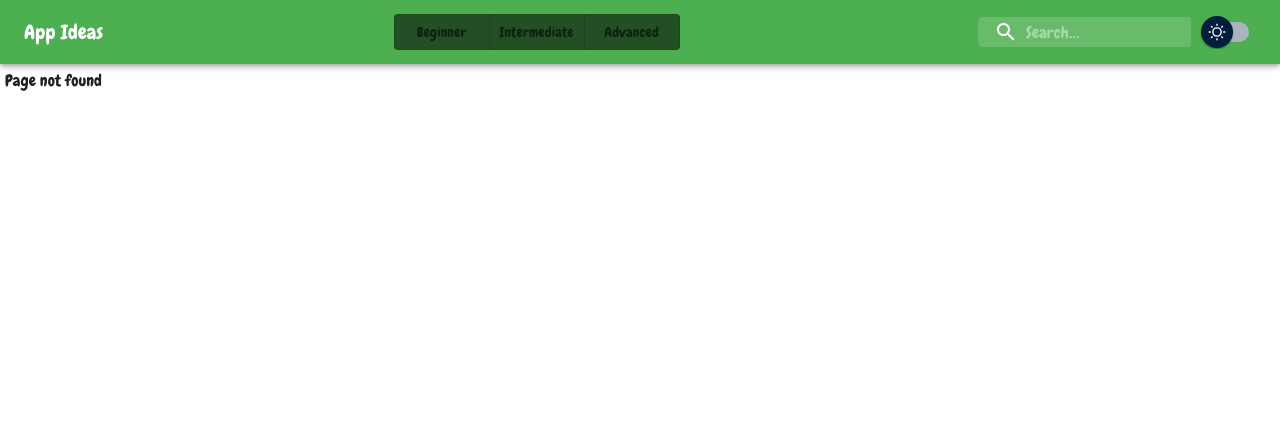
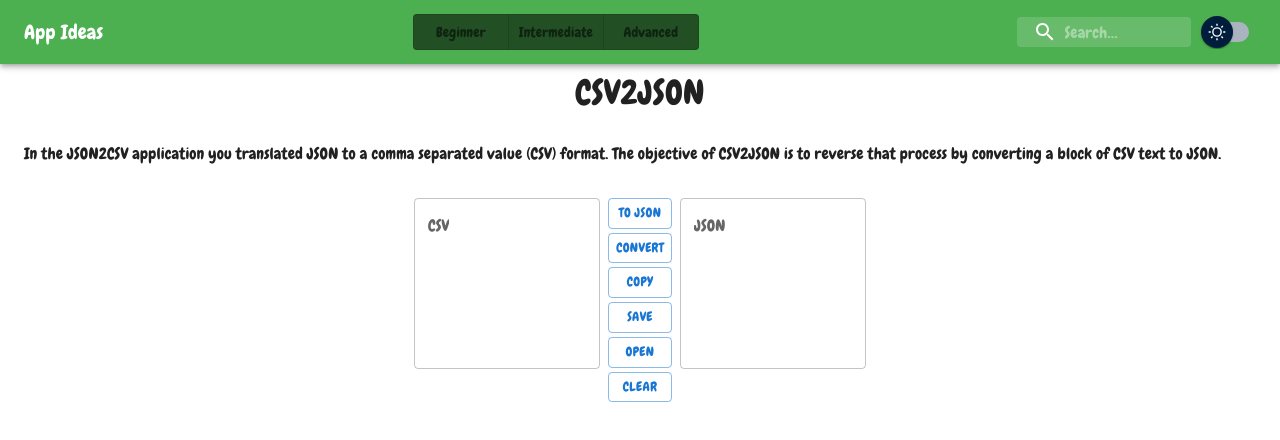
Before and after one commit to boskoa/app-ideas-collection, a React (Create React App) app: page /csv2json in a window 1280 px wide. Before the commit this address had no page. Shown: the top 440 px of the page. Built offline with nearby package versions, Linux system fonts and the light colour scheme.

Commit message:
Completing CSV2JSON

```diff
--- a/src/App.js
+++ b/src/App.js
@@ -5,6 +5,7 @@ import MyAppBar from "./components/MyAppBar";
 import Provider from "./Provider";
 import CauseEffect from "./projects/beginner/CauseEffect";
 import JSON2CSV from "./projects/beginner/JSON2CSV";
+import CSV2JSON from "./projects/beginner/CSV2JSON";
 
 const Bin2Dec = lazy(() => import("./projects/beginner/Bin2Dec"));
 const BorderRadiusPreviewer = lazy(() =>
@@ -54,6 +55,7 @@ const App = () => {
         />
         <Route path="/causeeffect" element={<CauseEffect />} />
         <Route path="/json2csv" element={<JSON2CSV />} />
+        <Route path="/csv2json" element={<CSV2JSON />} />
         <Route path="/" element={<Home />} />
         <Route
           path="*"
--- a/src/applications.js
+++ b/src/applications.js
@@ -41,4 +41,11 @@ export const apps = [
     id: 5,
     level: "beginner",
   },
+  {
+    name: "CSV2JSON",
+    description:
+      "In the JSON2CSV application you translated JSON to a comma separated value (CSV) format. The objective of CSV2JSON is to reverse that process by converting a block of CSV text to JSON.",
+    id: 6,
+    level: "beginner",
+  },
 ];
--- /dev/null
+++ b/src/projects/beginner/CSV2JSON/InfoBox.js
@@ -0,0 +1,28 @@
+import { Slide, Typography } from "@mui/material";
+
+const InfoBox = ({ text, color, on }) => {
+  return (
+    <Slide
+      sx={{
+        position: "absolute",
+        left: 15,
+        bottom: 10,
+        zIndex: 2,
+        color: color,
+        p: 2,
+        border: 1,
+        borderColor: color,
+        borderRadius: "10px",
+        boxShadow: 5,
+      }}
+      direction="right"
+      in={on}
+      mountOnEnter
+      unmountOnExit
+    >
+      <Typography>{text}</Typography>
+    </Slide>
+  );
+};
+
+export default InfoBox;
--- /dev/null
+++ b/src/projects/beginner/CSV2JSON/index.js
@@ -0,0 +1,247 @@
+/* eslint-disable indent */
+import { Button, Modal, Stack, TextField, Typography } from "@mui/material";
+import { useEffect, useRef, useState } from "react";
+import { apps } from "../../../applications";
+import InfoBox from "./InfoBox";
+import useJ2C from "./useJ2C";
+
+const CSV2JSON = () => {
+  const [direction, setDirection] = useState("JSON");
+  const { json, setJson, csv, setCsv, error, setError, clicked, setClicked } =
+    useJ2C(direction);
+  const [on, setOn] = useState(false);
+  const [text, setText] = useState("");
+  const [color, setColor] = useState("");
+  const [openModal, setOpenModal] = useState(false);
+  const [file, setFile] = useState(null);
+  const linkRef = useRef(null);
+
+  const app = apps[6];
+
+  const handleCopy = () => {
+    if (direction === "CSV") {
+      navigator.clipboard.writeText(csv);
+    }
+    if (direction === "JSON") {
+      navigator.clipboard.writeText(json);
+    }
+    setText("Copied!");
+    setColor("success.dark");
+    setOn(true);
+    const index = setTimeout(() => {
+      setOn(false);
+    }, 3000);
+    return () => clearTimeout(index);
+  };
+
+  const handleOpen = (e) => {
+    if (!e.target.files) {
+      setError("No file selected");
+      return;
+    }
+
+    if (e.target.files[0]) {
+      const reader = new FileReader();
+      reader.readAsText(e.target.files[0]);
+      reader.onload = function () {
+        if (direction === "CSV") {
+          try {
+            JSON.parse(reader.result);
+          } catch (err) {
+            setError(err.message);
+            setOpenModal(false);
+            const index = setTimeout(() => setError(""), 3500);
+            return () => clearTimeout(index);
+          }
+        }
+        setFile(reader.result);
+      };
+
+      reader.onerror = function () {
+        setError(reader.error);
+      };
+    }
+
+    return;
+  };
+
+  const handleSave = () => {
+    if (direction === "CSV" && csv.length < 1) {
+      setError("No CSV to save");
+      const index = setTimeout(() => setError(""), 3500);
+      return () => clearTimeout(index);
+    } else if (direction === "JSON" && json.length < 1) {
+      setError("No JSON to save");
+      const index = setTimeout(() => setError(""), 3500);
+      return () => clearTimeout(index);
+    } else {
+      const blob =
+        direction === "CSV"
+          ? new Blob([csv], {
+              type: "text/plain;charset=utf-8",
+            })
+          : new Blob([json], {
+              type: "text/plain;charset=utf-8",
+            });
+      linkRef.current.href = URL.createObjectURL(blob);
+      linkRef.current.download = "sample.txt";
+      URL.revokeObjectURL(linkRef.current.href);
+    }
+  };
+
+  useEffect(() => {
+    if (error) {
+      setText(error);
+      setColor("error.dark");
+      setOn(true);
+      const index = setTimeout(() => {
+        setOn(false);
+      }, 3000);
+      return () => clearTimeout(index);
+    }
+  }, [error]);
+
+  return (
+    <Stack sx={{ m: 1, position: "relative", height: "85vh" }}>
+      <InfoBox text={text} color={color} on={on} />
+      <Modal open={openModal} onClose={() => setOpenModal(false)}>
+        <Stack
+          sx={{
+            position: "absolute",
+            top: "50%",
+            left: "50%",
+            transform: "translate(-50%, -50%)",
+            width: 200,
+            bgcolor: "background.paper",
+            border: "2px solid #000",
+            boxShadow: 24,
+            p: 4,
+            gap: 2,
+          }}
+        >
+          <Button variant="contained" component="label">
+            <Typography>Select file</Typography>
+            <input onChange={handleOpen} type="file" hidden />
+          </Button>
+          <Button
+            variant="contained"
+            onClick={() => {
+              if (direction === "CSV") {
+                setJson(file);
+              } else {
+                setCsv(file);
+              }
+              setOpenModal(false);
+            }}
+          >
+            <Typography>Open</Typography>
+          </Button>
+        </Stack>
+      </Modal>
+      <Typography align="center" variant="h4" gutterBottom>
+        {app.name}
+      </Typography>
+      <Typography sx={{ m: 2 }} variant="body1" gutterBottom>
+        {app.description}
+      </Typography>
+      <Stack
+        sx={{
+          flexDirection: { xs: "column", sm: "row" },
+          alignItems: { xs: "center", sm: "start" },
+          justifyContent: { xs: "start", sm: "center" },
+          mt: 2,
+        }}
+      >
+        <TextField
+          multiline
+          value={csv}
+          label="CSV"
+          onChange={(e) => setCsv(e.target.value)}
+          minRows={6}
+          maxRows={10}
+        />
+        <Stack
+          direction={{ xs: "row", sm: "column" }}
+          justifyContent="center"
+          alignItems="center"
+          flexWrap="wrap"
+          sx={{
+            ml: 1,
+            mr: 1,
+            mt: { xs: 1, sm: 0 },
+            mb: { xs: 1, sm: 0 },
+            gap: "4px",
+          }}
+        >
+          <Button
+            sx={{ width: 20 }}
+            variant="outlined"
+            size="small"
+            onClick={() => setDirection((p) => (p === "CSV" ? "JSON" : "CSV"))}
+          >
+            To {direction}
+          </Button>
+          <Button
+            sx={{ width: 20 }}
+            variant="outlined"
+            size="small"
+            onClick={() => setClicked(!clicked)}
+          >
+            Convert
+          </Button>
+          <Button
+            sx={{ width: 20 }}
+            variant="outlined"
+            size="small"
+            onClick={handleCopy}
+          >
+            Copy
+          </Button>
+          <Button
+            sx={{ width: 20 }}
+            variant="outlined"
+            size="small"
+            onClick={handleSave}
+          >
+            <a
+              style={{ textDecoration: "none", color: "inherit" }}
+              ref={linkRef}
+            >
+              Save
+            </a>
+          </Button>
+          <Button
+            sx={{ width: 20 }}
+            variant="outlined"
+            size="small"
+            onClick={() => setOpenModal(true)}
+          >
+            Open
+          </Button>
+          <Button
+            sx={{ width: 20 }}
+            variant="outlined"
+            size="small"
+            onClick={() => {
+              setCsv("");
+              setJson("");
+            }}
+          >
+            Clear
+          </Button>
+        </Stack>
+        <TextField
+          multiline
+          value={json}
+          onChange={(e) => setJson(e.target.value)}
+          label="JSON"
+          minRows={6}
+          maxRows={10}
+          placeholder="Enter JSON"
+        />
+      </Stack>
+    </Stack>
+  );
+};
+
+export default CSV2JSON;
--- /dev/null
+++ b/src/projects/beginner/CSV2JSON/useJ2C.js
@@ -0,0 +1,100 @@
+import { useEffect, useState } from "react";
+
+const useJ2C = (direction) => {
+  const [json, setJson] = useState("");
+  const [csv, setCsv] = useState("");
+  const [error, setError] = useState("");
+  const [clicked, setClicked] = useState(false);
+
+  const convertc2j = () => {
+    setJson("");
+    if (!csv.length) {
+      setError("Empty CSV text box");
+      const index = setTimeout(() => setError(""), 3500);
+      return () => clearTimeout(index);
+    }
+
+    let jArray = [];
+    try {
+      const cArray = csv.split("\n");
+      const props = cArray[0].split(",");
+      for (const a of cArray.slice(1)) {
+        const littleArray = a.split(",");
+        const object = {};
+        for (let i = 0; i < props.length; i++) {
+          object[`${props[i]}`] = littleArray[i];
+        }
+        jArray.push(object);
+      }
+    } catch (err) {
+      setError(err.message);
+      const index = setTimeout(() => setError(""), 3500);
+      return () => clearTimeout(index);
+    }
+    setJson(JSON.stringify(jArray));
+  };
+
+  const convertJ2C = () => {
+    setCsv("");
+    if (!json.length) {
+      setError("Empty JSON text box");
+      const index = setTimeout(() => setError(""), 3500);
+      return () => clearTimeout(index);
+    }
+
+    let jsObjects = [];
+
+    try {
+      jsObjects = jsObjects.concat(JSON.parse(json));
+    } catch (err) {
+      setError(err.message);
+      const index = setTimeout(() => setError(""), 3500);
+      return () => clearTimeout(index);
+    }
+
+    let csvArray = [];
+    let properties = [];
+    let endResult = [];
+
+    for (const property in jsObjects[0]) {
+      properties.push(property);
+    }
+    csvArray.push(properties);
+
+    for (const el of jsObjects) {
+      csvArray.push(Object.values(el));
+    }
+
+    for (let el of csvArray) {
+      el = el.join(",");
+      el = el.replace(/\n/g, " ");
+      endResult.push(el);
+    }
+
+    setCsv(endResult.join("\n"));
+  };
+
+  useEffect(() => {
+    if (clicked) {
+      if (direction === "CSV") {
+        convertJ2C();
+      } else {
+        convertc2j();
+      }
+      setClicked(false);
+    }
+  }, [clicked]);
+
+  return {
+    json,
+    setJson,
+    csv,
+    setCsv,
+    error,
+    setError,
+    clicked,
+    setClicked,
+  };
+};
+
+export default useJ2C;
```
